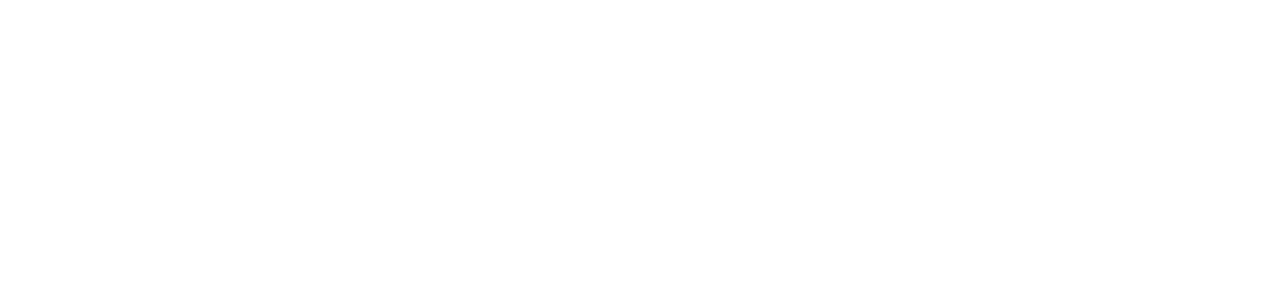
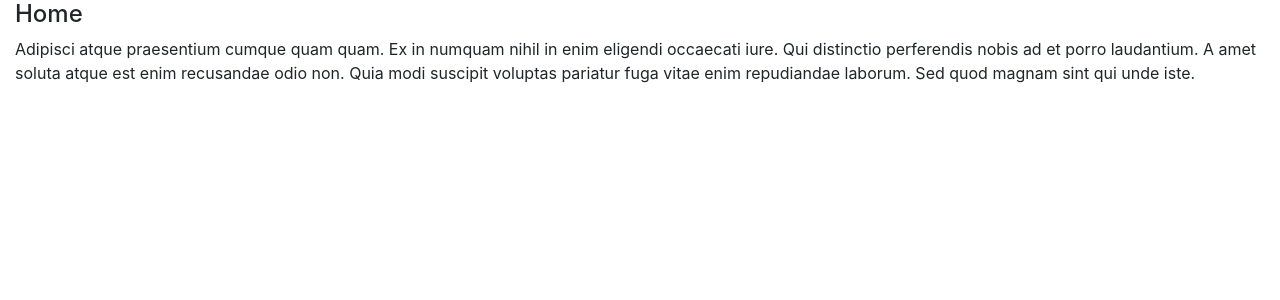
Before and after one commit to LuisGhz/react-4h-course-11-react-router, a React (Create React App) app: page / in a window 1280 px wide. Shown: the top 300 px of the page. Built offline with nearby package versions, Linux system fonts and the light colour scheme.

Commit message:
Import Home and bootstrap styles

```diff
--- a/src/App.js
+++ b/src/App.js
@@ -1,7 +1,9 @@
+import Home from 'routes/Home';
+import 'bootstrap/dist/css/bootstrap.min.css';
+
 function App() {
   return (
-    <div className="App">
-    </div>
+    <Home />
   );
 }
 
```
